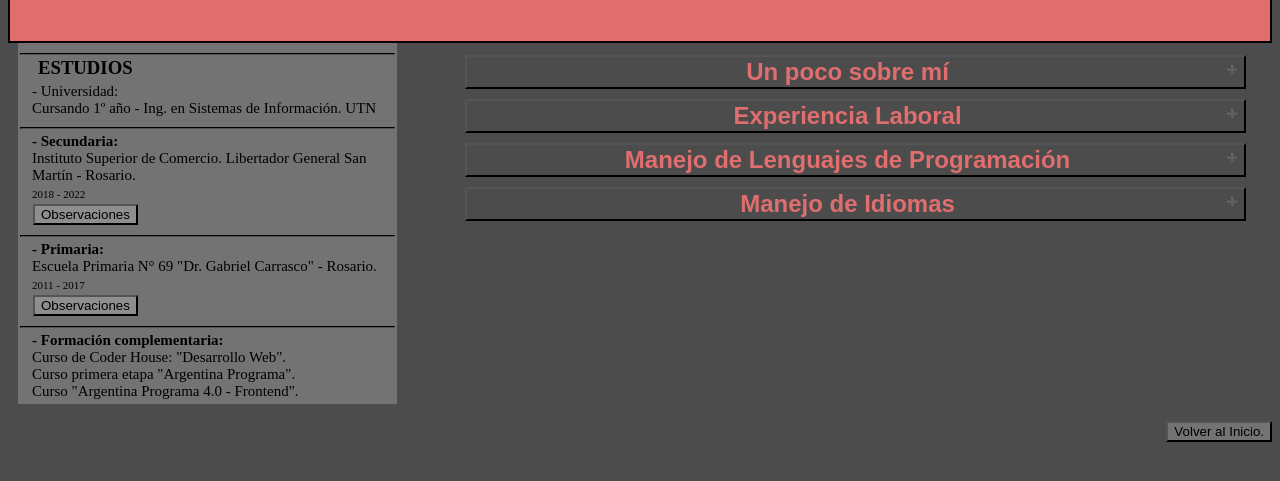
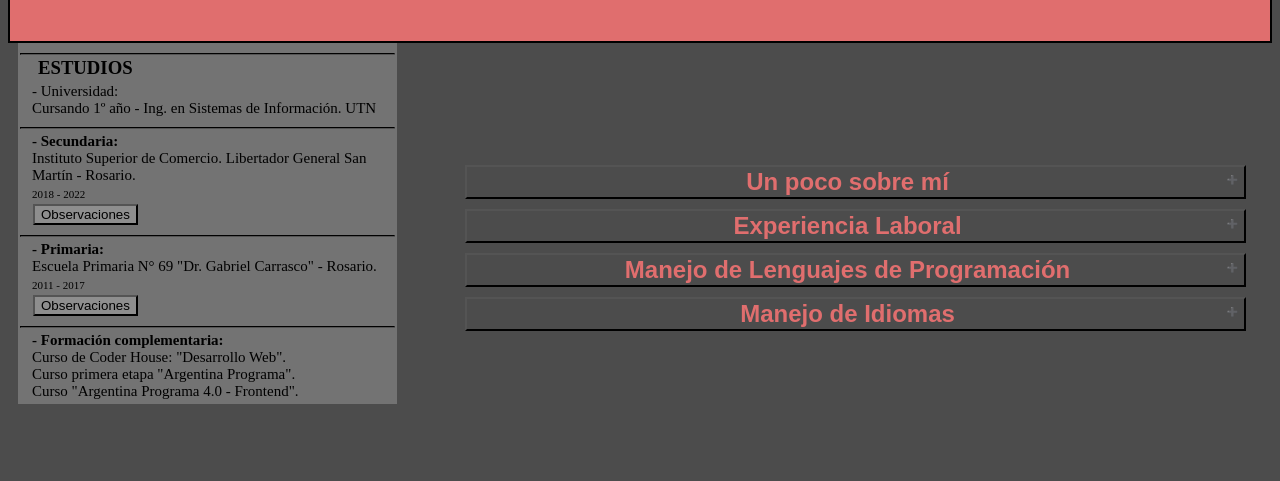
Before and after one commit to PacukaLAKD/CV-ANDRES-MUNOZ, a plain HTML site: page curriculum.html in a window 1280 px wide. Shown: the part 253-734 px from the top of the page. Drawn offline with Linux system fonts and the light colour scheme.

Commit message:
entrega del proyecto

```diff
--- a/curriculum.html
+++ b/curriculum.html
@@ -134,11 +134,6 @@
             <li>Alemán. Nivel Básico.</li>
         </ul>
     </div>
-    <div id="salir">
-        <a href="https://pacukalakd.github.io/CV-ANDRES-MUNOZ/index.html">
-            <button type="button" >Volver al Inicio.</button>
-        </a>
-    </div>
 </main>
     <script src="funciones-cv.js"></script>
 </body>
```
